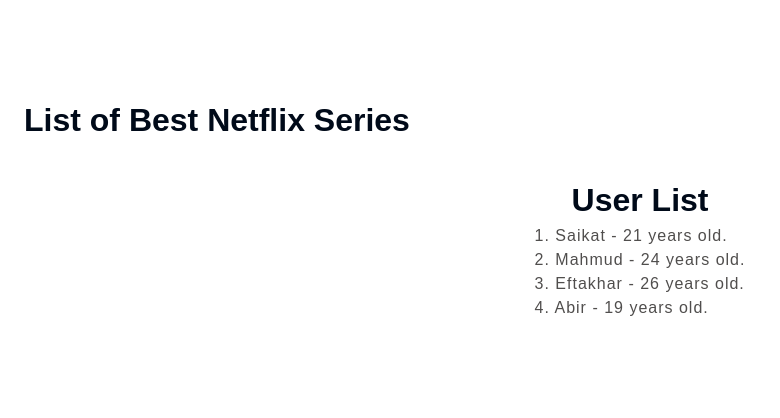
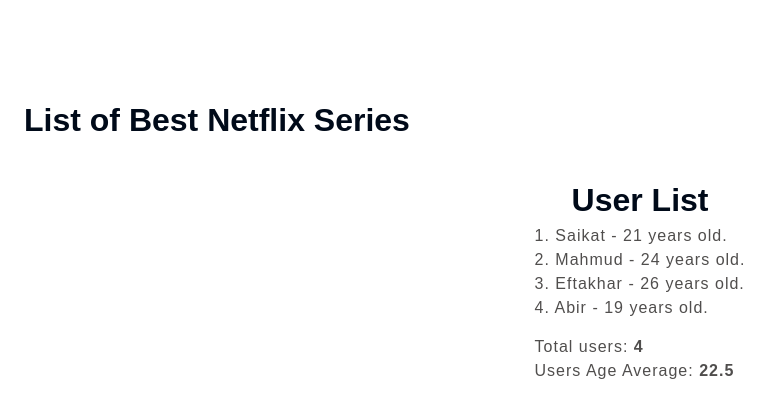
Before and after one commit to Shikat-Mahmud/first-react-project, a React (Vite) app: page / in a window 1280 px wide. Shown: the top 418 px of the page, without its empty margins (0-780 px from the left). Built offline with nearby package versions, Linux system fonts and the light colour scheme.

Commit message:
used derived state for user count and average age

```diff
--- a/src/components/DerivedState.jsx
+++ b/src/components/DerivedState.jsx
@@ -16,10 +16,12 @@
         { name: "Abir", age: 19 }
     ]);
 
-    // derived state (which can count others state's props)
+    // derived state (variabel which can be computed based on others state's props)
     const userCount = users.length;
+    const userAgeAverage = users.reduce((acuum, currElem) => acuum + currElem.age,0) / userCount;
 
-    console.log(userCount);
+    // console.log(userCount);
+    // console.log(userAgeAverage);
 
     return (
         <>
@@ -33,6 +35,9 @@
                             </li>
                         );
                     })}
+                    <br />
+                    <p>Total users: <strong>{userCount}</strong></p>
+                    <p>Users Age Average: <strong>{userAgeAverage}</strong></p>
                 </ul>
             </div>
         </>
```
